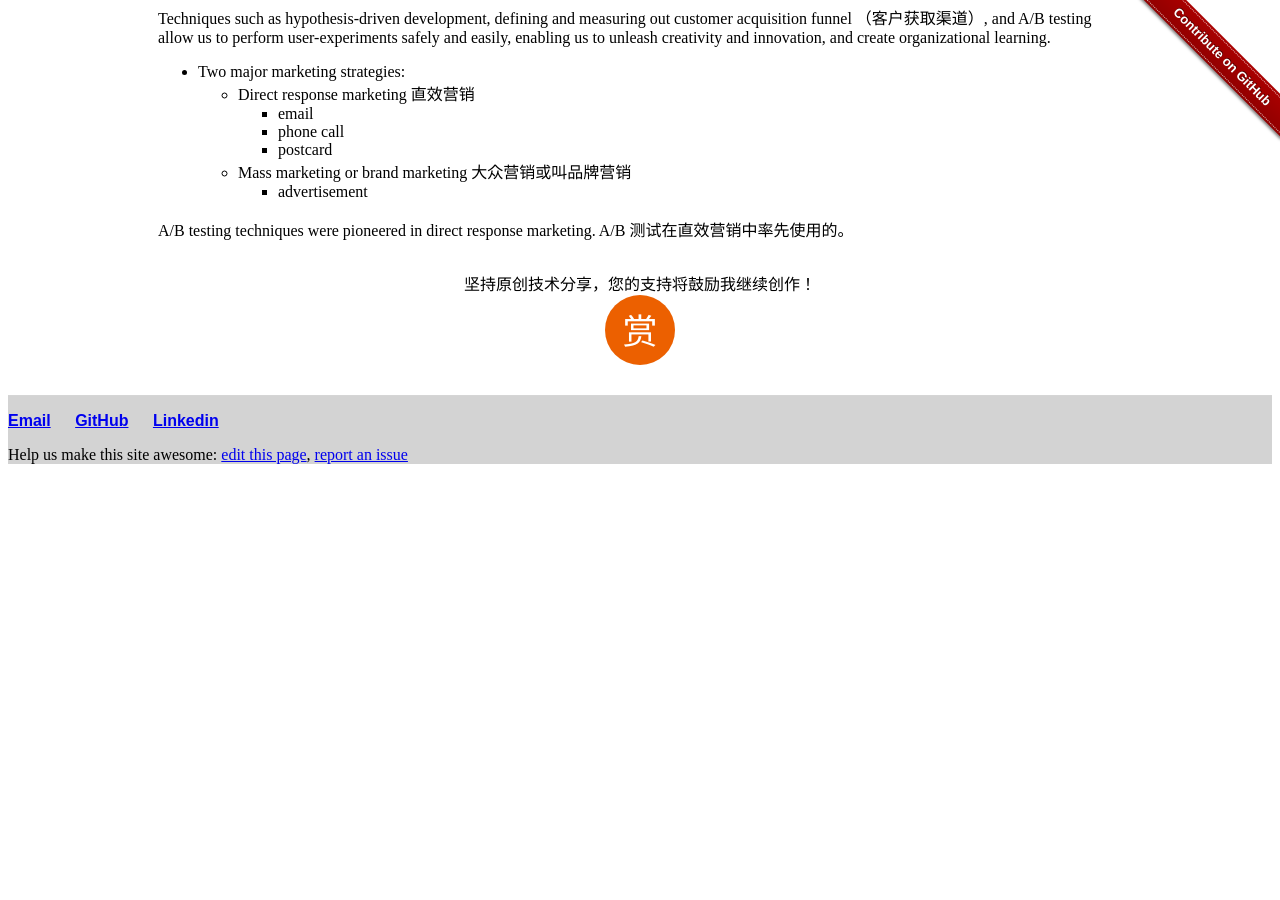
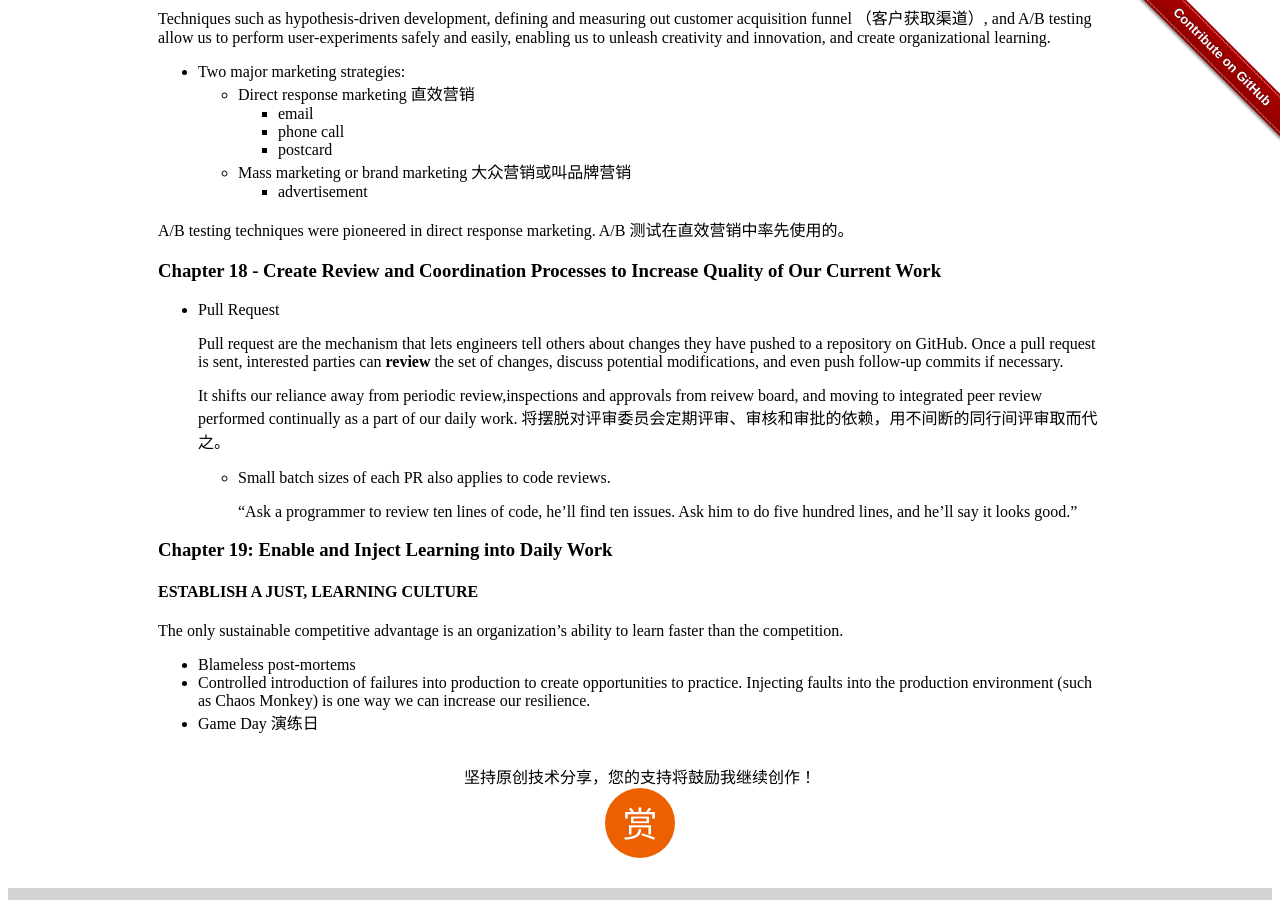
Before and after one commit to liuning0820/liuning0820.github.io, a Jekyll site: the page built from _posts/2019-03-04-the-devops-handbook-reading-notes.md, in a window 1280 px wide and 900 px high, scrolled down 1906 px. Built offline with Jekyll 4.4.1, drawn with Linux system fonts in a browser that asks for light colours; before the commit the page ends 2386 px from its top, so only the background shows below that.

Commit message:
update the reading notes.

```diff
--- a/_posts/2019-03-04-the-devops-handbook-reading-notes.md
+++ b/_posts/2019-03-04-the-devops-handbook-reading-notes.md
@@ -96,3 +96,25 @@ Techniques such as hypothesis-driven development, defining and measuring out cus
     * advertisement
 
 A/B testing techniques were pioneered in direct response marketing. A/B 测试在直效营销中率先使用的。
+
+### Chapter 18 - Create Review and Coordination Processes to Increase Quality of Our Current Work
+
+* Pull Request
+
+  Pull request are the mechanism that lets engineers tell others about changes they have pushed to a repository on GitHub. Once a pull request is sent, interested parties can **review** the set of changes, discuss potential modifications, and even push follow-up commits if necessary.
+
+  It shifts our reliance away from periodic review,inspections and approvals from reivew board, and moving to integrated peer review performed continually as a part of our daily work. 将摆脱对评审委员会定期评审、审核和审批的依赖，用不间断的同行间评审取而代之。
+
+  * Small batch sizes of each PR also applies to code reviews.
+
+    "Ask a programmer to review ten lines of code, he’ll find ten issues. Ask him to do five hundred lines, and he’ll say it looks good."
+
+### Chapter 19: Enable and Inject Learning into Daily Work
+
+#### ESTABLISH A JUST, LEARNING CULTURE
+
+The only sustainable competitive advantage is an organization’s ability to learn faster than the competition.
+
+* Blameless post-mortems
+* Controlled introduction of failures into production to create opportunities to practice. Injecting faults into the production environment (such as Chaos Monkey) is one way we can increase our resilience.
+* Game Day 演练日
```
